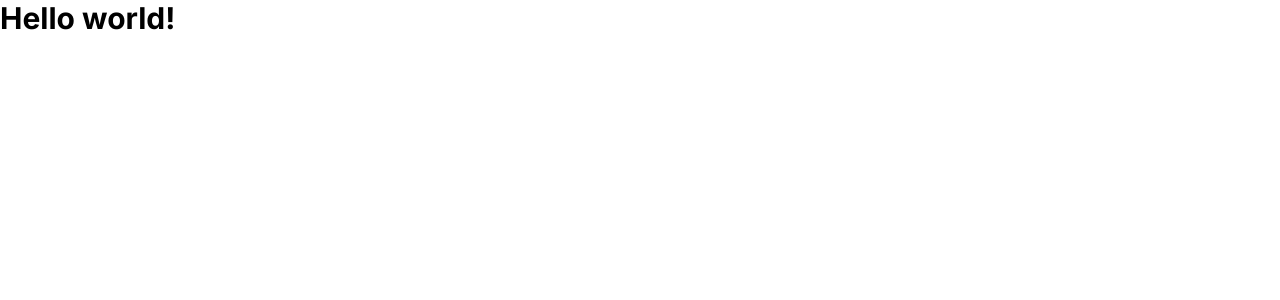
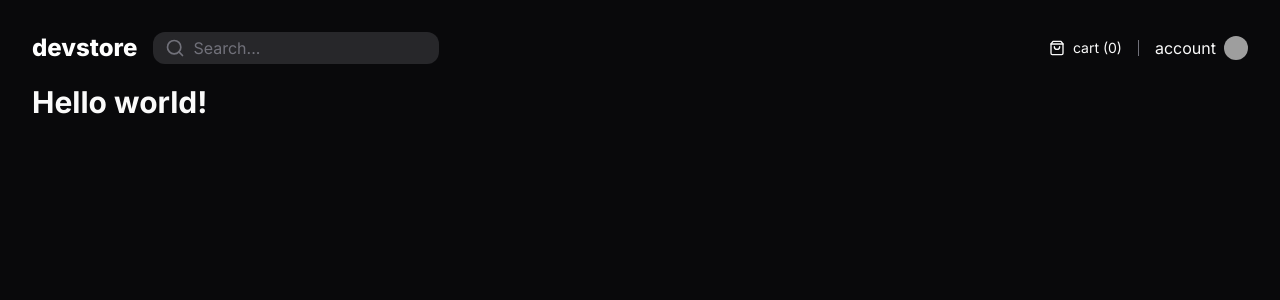
Before and after one commit to ndelanhese/ignite-next-app-router-study, a Next.js app: page / in a window 1280 px wide. Shown: the top 300 px of the page. Built offline with nearby package versions, Linux system fonts and the light colour scheme; grey boxes are pictures that could not be loaded.

Commit message:
style(app): added header style

```diff
--- a/env.d.ts
+++ b/env.d.ts
@@ -1,5 +1,5 @@
 declare namespace NodeJS {
   export interface ProcessEnv {
-    TESTE: string;
+    NEXT_IMAGES_DOMAINS: string;
   }
 }
--- a/next.config.js
+++ b/next.config.js
@@ -1,6 +1,9 @@
 /** @type {import('next').NextConfig} */
 const nextConfig = {
   output: 'standalone',
+  images: {
+    domains: process.env.NEXT_IMAGES_DOMAINS?.split(',') ?? [],
+  },
 }
 
 module.exports = nextConfig
--- a/package.json
+++ b/package.json
@@ -17,6 +17,7 @@
     "@types/react": "18.2.34",
     "@types/react-dom": "18.2.14",
     "husky": "^8.0.3",
+    "lucide-react": "^0.292.0",
     "next": "14.0.1",
     "react": "18.2.0",
     "react-dom": "18.2.0"
--- a/src/app/(website)/layout.tsx
+++ b/src/app/(website)/layout.tsx
@@ -1,5 +1,11 @@
+import { Header } from '@components/shared/header'
 import { LayoutProps } from '../../types/layout'
 
-const WebsiteLayout = ({ children }: LayoutProps) => <div>{children}</div>
+const WebsiteLayout = ({ children }: LayoutProps) => (
+  <div className="mx-auto grid min-h-screen w-full max-w-[100rem] grid-rows-[min-content_max-content] gap-5 p-8">
+    <Header />
+    {children}
+  </div>
+)
 
 export default WebsiteLayout
--- a/src/app/layout.tsx
+++ b/src/app/layout.tsx
@@ -10,7 +10,7 @@ export const metadata = {
 
 const RootLayout = ({ children }: { children: React.ReactNode }) => (
   <html className={inter.variable} lang="pt-BR">
-    <body>{children}</body>
+    <body className="bg-zinc-950 text-zinc-50 antialiased">{children}</body>
   </html>
 )
 
--- /dev/null
+++ b/src/components/shared/header/header.tsx
@@ -0,0 +1,44 @@
+import { Search, ShoppingBag } from 'lucide-react'
+import NextLink from 'next/link'
+import NextImage from 'next/image'
+
+export const Header = () => (
+  <div className="flex w-full items-center justify-between">
+    <div className="flex items-center justify-center gap-4">
+      <NextLink
+        href="/"
+        className="text-2xl font-extrabold text-white ring-zinc-500"
+      >
+        devstore
+      </NextLink>
+      <form className="flex items-center gap-2 rounded-xl bg-zinc-800 px-3 py-1">
+        <Search className="h-5 w-5 text-zinc-500" />
+        <input
+          type="text"
+          placeholder="Search..."
+          className="flex-1 bg-transparent outline-none placeholder:text-zinc-500"
+        />
+      </form>
+    </div>
+    <div className="flex items-center justify-center gap-4">
+      <div className="flex cursor-pointer items-center gap-2">
+        <ShoppingBag className="h-4 w-4" />
+        <span className="text-sm">cart (0)</span>
+      </div>
+      <div className="h-4 w-px bg-zinc-500" />
+      <NextLink
+        href="/account"
+        className="flex items-center gap-2 hover:underline"
+      >
+        <span>account</span>
+        <NextImage
+          src="https://github.com/ndelanhese.png"
+          alt=""
+          className="h-6 w-6 rounded-full"
+          width={24}
+          height={24}
+        />
+      </NextLink>
+    </div>
+  </div>
+)
--- /dev/null
+++ b/src/components/shared/header/index.ts
@@ -0,0 +1 @@
+export * from './header'
--- a/tsconfig.json
+++ b/tsconfig.json
@@ -30,6 +30,9 @@
       "@types/*": [
         "./src/types/*"
       ],
+      "@components/*": [
+        "./src/components/*"
+      ],
     }
   },
   "include": [
```
Also changed, not shown: src/app/(website)/page.tsx (renamed from src/app/page.tsx), 2 other files (tests, documents, lock files or other folders).
